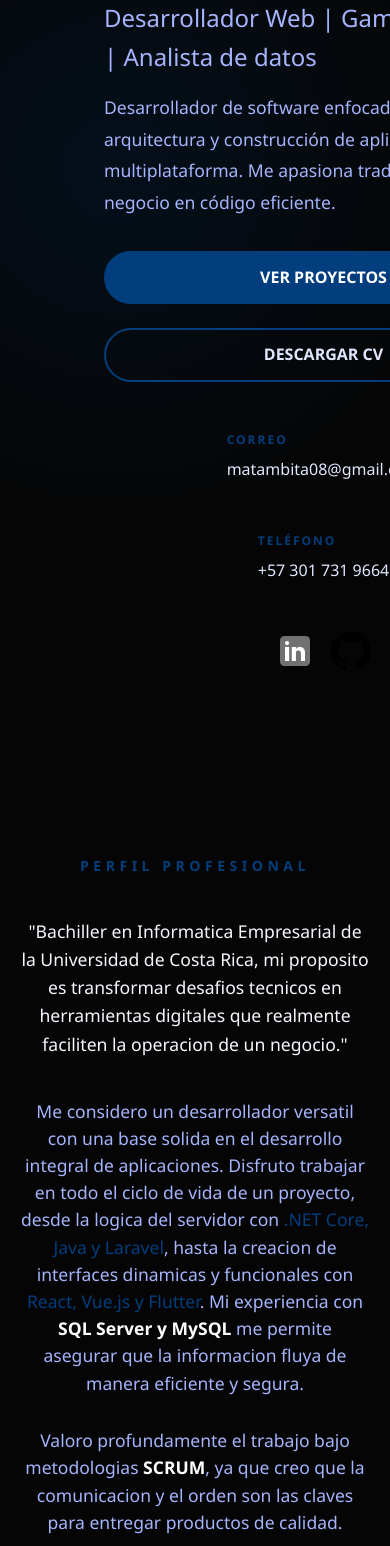
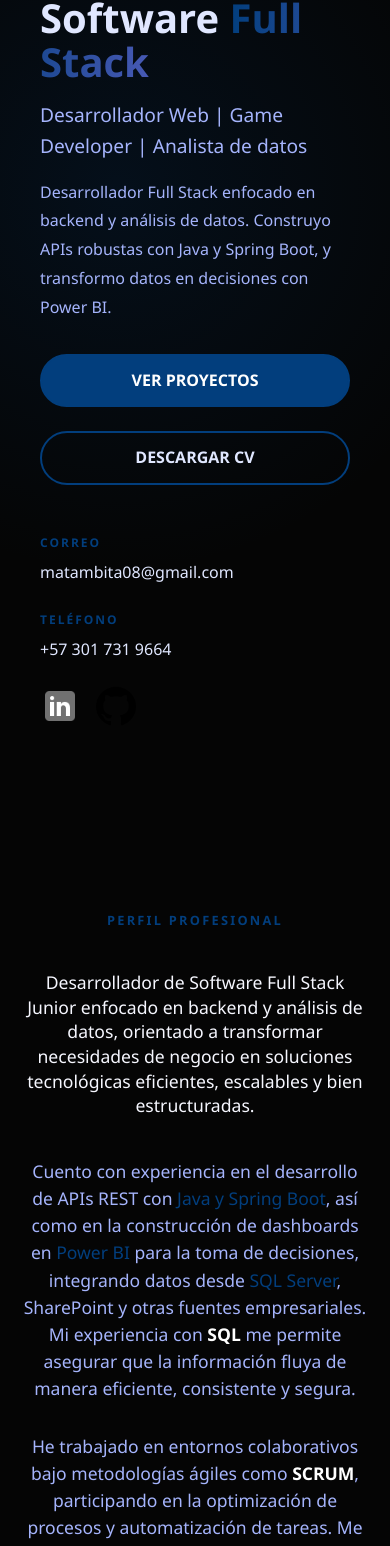
Before and after one commit to Serus38/NewProfile, an Angular app: page / in a window 390 px wide. Shown: the part 416-1962 px from the top of the page. Built offline with nearby package versions, Linux system fonts and the light colour scheme.

Commit message:
Actualiza estilos y contenido de la sección "About", añade footer y hero section, y crea componente StackTec.

```diff
--- a/src/app/componets/about/about.css
+++ b/src/app/componets/about/about.css
@@ -1,10 +1,7 @@
 .about {
-    padding: 100px 20px;
+    padding: clamp(4.5rem, 7vw, 6.25rem) 1.25rem;
     background: #050505;
-    min-height: 100vh;
-    display: flex;
-    align-items: center;
-    justify-content: center;
+    min-height: auto;
 }
 
 .about-shell {
@@ -14,15 +11,14 @@
     display: flex;
     flex-direction: column;
     align-items: center;
-
 }
 
 .about-kicker {
     margin-bottom: 2.5rem;
     text-align: center;
     color: #023e7d;
-    font-size: 1.05rem;
-    letter-spacing: 0.75rem;
+    font-size: clamp(0.85rem, 1.25vw, 1rem);
+    letter-spacing: clamp(0.18rem, 0.75vw, 0.5rem);
     text-transform: uppercase;
     font-weight: 700;
 }
@@ -32,7 +28,7 @@
     max-width: 1220px;
     text-align: center;
     color: #f6f7ff;
-    font-size: clamp(1.1rem, 2.2vw, 1.1rem);
+    font-size: clamp(1rem, 0.62vw + 0.86rem, 1.12rem);
     line-height: 1.45;
     font-weight: 500;
 }
@@ -42,7 +38,7 @@
     max-width: 1120px;
     text-align: center;
     color: var(--text-accent);
-    font-size: clamp(1.1rem, 1.95vw, 1.1rem);
+    font-size: clamp(0.98rem, 0.52vw + 0.86rem, 1.1rem);
     line-height: 1.55;
     font-weight: 400;
 }
@@ -67,9 +63,14 @@
     display: grid;
     grid-template-columns: repeat(3, minmax(0, 1fr));
     gap: 0;
+    align-items: stretch;
 }
 
 .stat-item {
+    display: flex;
+    flex-direction: column;
+    align-items: center;
+    justify-content: flex-start;
     text-align: center;
     padding: 0 1.5rem;
 }
@@ -79,7 +80,7 @@
 }
 
 .stat-item h3 {
-    margin: 80px 0 0    ;
+    margin: 50px 0 0;
     color: #ffffff;
     font-size: clamp(1.5rem, 3.3vw, 1.8rem);
     line-height: 1;
@@ -96,45 +97,41 @@
 .stat-item p {
     margin: 0.75rem 0 0;
     color: #023e7d;
-    font-size: 1.05rem;
-    letter-spacing: 0.38rem;
+    font-size: clamp(0.82rem, 1.2vw, 1rem);
+    letter-spacing: clamp(0.08rem, 0.4vw, 0.26rem);
     text-transform: uppercase;
     font-weight: 700;
 }
 
 @media (max-width: 1024px) {
-    .about-kicker {
-        letter-spacing: 0.52rem;
-    }
-
     .about-body {
-        font-size: clamp(1.25rem, 1.65vw, 1.9rem);
+        font-size: clamp(0.96rem, 0.36vw + 0.88rem, 1.04rem);
     }
 }
 
 @media (max-width: 768px) {
     .about {
-        min-height: auto;
         padding: 5.2rem 1.25rem 4.2rem;
     }
 
     .about-kicker {
-        letter-spacing: 0.28rem;
-        font-size: 0.88rem;
+        letter-spacing: 0.14rem;
+        font-size: 0.8rem;
     }
 
     .about-lead {
-        font-size: clamp(1.1rem, 6vw, 1.1rem);
-        line-height: 1.6;
+        font-size: clamp(1rem, 6vw, 1.1rem);
+        line-height: 1.4;
     }
 
     .about-body {
-        font-size: clamp(1.03rem, 4.5vw, 1.3rem);
+        font-size: clamp(1rem, 4.5vw, 1.2rem);
     }
 
     .about-stats {
         grid-template-columns: 1fr;
-        gap: 1.8rem;
+        gap: 1.2rem;
+        margin-top: 3.4rem;
     }
 
     .stat-item + .stat-item {
--- a/src/app/componets/about/about.html
+++ b/src/app/componets/about/about.html
@@ -3,24 +3,21 @@
         <p class="about-kicker">PERFIL PROFESIONAL</p>
 
         <p class="about-lead">
-            "Bachiller en Informatica Empresarial de la Universidad de Costa Rica, mi proposito es
-            transformar desafios tecnicos en herramientas digitales que realmente faciliten la operacion
-            de un negocio."
+            Desarrollador de Software Full Stack Junior enfocado en backend y análisis de datos, orientado a transformar necesidades de negocio en soluciones tecnológicas eficientes, escalables y bien estructuradas.
         </p>
 
         <p class="about-body">
-            Me considero un desarrollador versatil con una base solida en el desarrollo integral de aplicaciones.
-            Disfruto trabajar en todo el ciclo de vida de un proyecto, desde la logica del servidor con
-            <span class="highlight-primary">.NET Core, Java y Laravel</span>, hasta la creacion de interfaces dinamicas y
-            funcionales con <span class="highlight-primary">React, Vue.js y Flutter</span>. Mi experiencia con
-            <span class="highlight-strong">SQL Server y MySQL</span> me permite asegurar que la informacion fluya de manera
-            eficiente y segura.
+            Cuento con experiencia en el desarrollo de APIs REST con
+            <span class="highlight-primary">Java y Spring Boot</span>, así como en la construcción de dashboards en
+            <span class="highlight-primary">Power BI</span> para la toma de decisiones, integrando datos desde
+            <span class="highlight-primary">SQL Server</span>, SharePoint y otras fuentes empresariales. Mi experiencia con
+            <span class="highlight-strong">SQL</span> me permite asegurar que la información fluya de manera eficiente, consistente y segura.
         </p>
 
         <p class="about-body about-body-last">
-            Valoro profundamente el trabajo bajo metodologias <span class="highlight-strong">SCRUM</span>, ya que creo que la
-            comunicacion y el orden son las claves para entregar productos de calidad.
-        </p>
+            He trabajado en entornos colaborativos bajo metodologías ágiles como
+            <span class="highlight-strong">SCRUM</span>, participando en la optimización de procesos y automatización de tareas. Me enfoco en el aprendizaje continuo y en el uso de tecnologías modernas como <span class="highlight-primary">Angular</span> y <span class="highlight-primary">React</span> para seguir fortaleciendo mi perfil como desarrollador.
+</p>
 
         <div class="about-stats" aria-label="Resumen profesional">
             <article class="stat-item">
--- a/src/app/componets/footer/footer.css
+++ b/src/app/componets/footer/footer.css
@@ -0,0 +1,61 @@
+:host {
+    display: block;
+}
+
+.site-footer {
+    width: 100%;
+    padding: 4.5rem 1.25rem 3.2rem;
+    border-top: 1px solid rgba(165, 180, 252, 0.14);
+}
+
+.footer-inner {
+    max-width: 1180px;
+    margin: 0 auto;
+    display: flex;
+    flex-direction: column;
+    align-items: center;
+    justify-content: center;
+    gap: 1rem;
+    text-align: center;
+}
+
+.brand {
+    color: var(--white);
+    font-size: clamp(1.9rem, 3.8vw, 2.6rem);
+    font-weight: 700;
+    letter-spacing: -0.03em;
+    line-height: 1;
+}
+
+.copyright {
+    color: #d7e4ff;
+    font-size: 0.95rem;
+    letter-spacing: 0.35em;
+    text-transform: uppercase;
+}
+
+.credits {
+    color: #8da2c6;
+    font-size: 0.92rem;
+    letter-spacing: 0.02em;
+}
+
+.accent-link {
+    color: #ff4d4d;
+    font-weight: 600;
+}
+
+@media (max-width: 600px) {
+    .site-footer {
+        padding: 3.5rem 1rem 2.6rem;
+    }
+
+    .copyright {
+        font-size: 0.8rem;
+        letter-spacing: 0.23em;
+    }
+
+    .credits {
+        font-size: 0.85rem;
+    }
+}
--- a/src/app/componets/footer/footer.html
+++ b/src/app/componets/footer/footer.html
@@ -1,5 +1,6 @@
 <footer class="site-footer">
-	<div class="section-shell">
-		<p>© 2026 NewProfile. Hecho con Angular.</p>
+	<div class="footer-inner">
+		<p class="copyright">© 2026 SERGIO RIVERA URREA.</p>
+		<p class="credits">Hecho con <span class="accent-link">Angular</span></p>
 	</div>
 </footer>
--- a/src/app/componets/hero-section/hero-section.css
+++ b/src/app/componets/hero-section/hero-section.css
@@ -176,3 +176,53 @@
 .cta-button:visited {
     text-decoration: none;
 }
+
+@media (max-width: 768px) {
+    .hamburger {
+        display: flex;
+    }
+
+    .language-switcher {
+        margin-left: auto;
+        margin-right: 1rem;
+    }
+
+    .nav-menu {
+        display: none;
+    }
+
+    .hero-container {
+        grid-template-columns: 1fr;
+    }
+
+    .hero-image {
+        order: -1;
+    }
+
+    .hero-content h1 {
+        font-size: 2.5rem;
+    }
+
+    .hero-subtitle {
+        font-size: 1.2rem;
+    }
+
+    .hero-description {
+        font-size: 1rem;
+    }
+
+    .hero-buttons {
+        flex-direction: column;
+    }
+
+    .cta-button {
+        width: 100%;
+        text-align: center;
+    }
+
+    .hero-contact {
+        flex-direction: column;
+        gap: 1.5rem;
+        align-items: flex-start;
+    }
+}
--- a/src/app/componets/hero-section/hero-section.html
+++ b/src/app/componets/hero-section/hero-section.html
@@ -3,7 +3,7 @@
             <div class="hero-content">
                 <h1>Desarrollador Software <span class="highlight">Full Stack</span></h1>
                 <p class="hero-subtitle">Desarrollador Web | Game Developer | Analista de datos</p>
-                <p class="hero-description">Desarrollador de software enfocado en la arquitectura y construcción de aplicaciones multiplataforma. Me apasiona traducir retos de negocio en código eficiente.</p>
+                <p class="hero-description">Desarrollador Full Stack enfocado en backend y análisis de datos. Construyo APIs robustas con Java y Spring Boot, y transformo datos en decisiones con Power BI.</p>
 
                 <div class="hero-buttons">
                     <a href="#proyectos" class="cta-button">VER PROYECTOS</a>
--- a/src/app/componets/projects/projects.css
+++ b/src/app/componets/projects/projects.css
@@ -37,7 +37,6 @@
     padding: 1.35rem 1.5rem;
     border-radius: 1.2rem;
     border: 1px solid rgba(255, 255, 255, 0.12);
-    background: radial-gradient(circle at 90% -10%, rgba(2, 62, 125, 0.18), rgba(0, 0, 0, 0.6) 36%), #050505;
     box-shadow: 0 20px 50px rgba(0, 0, 0, 0.35);
     transition: transform 0.3s ease, border-color 0.3s ease;
 }
--- /dev/null
+++ b/src/app/componets/stack-tec/stack-tec.html
@@ -0,0 +1 @@
+<p>stack-tec works!</p>
```
Also changed, not shown: src/app/componets/stack-tec/stack-tec.ts (added, +9 -0 lines), src/app/componets/stack-tec/stack-tec.css (added), 1 other file (tests, documents, lock files or other folders).
